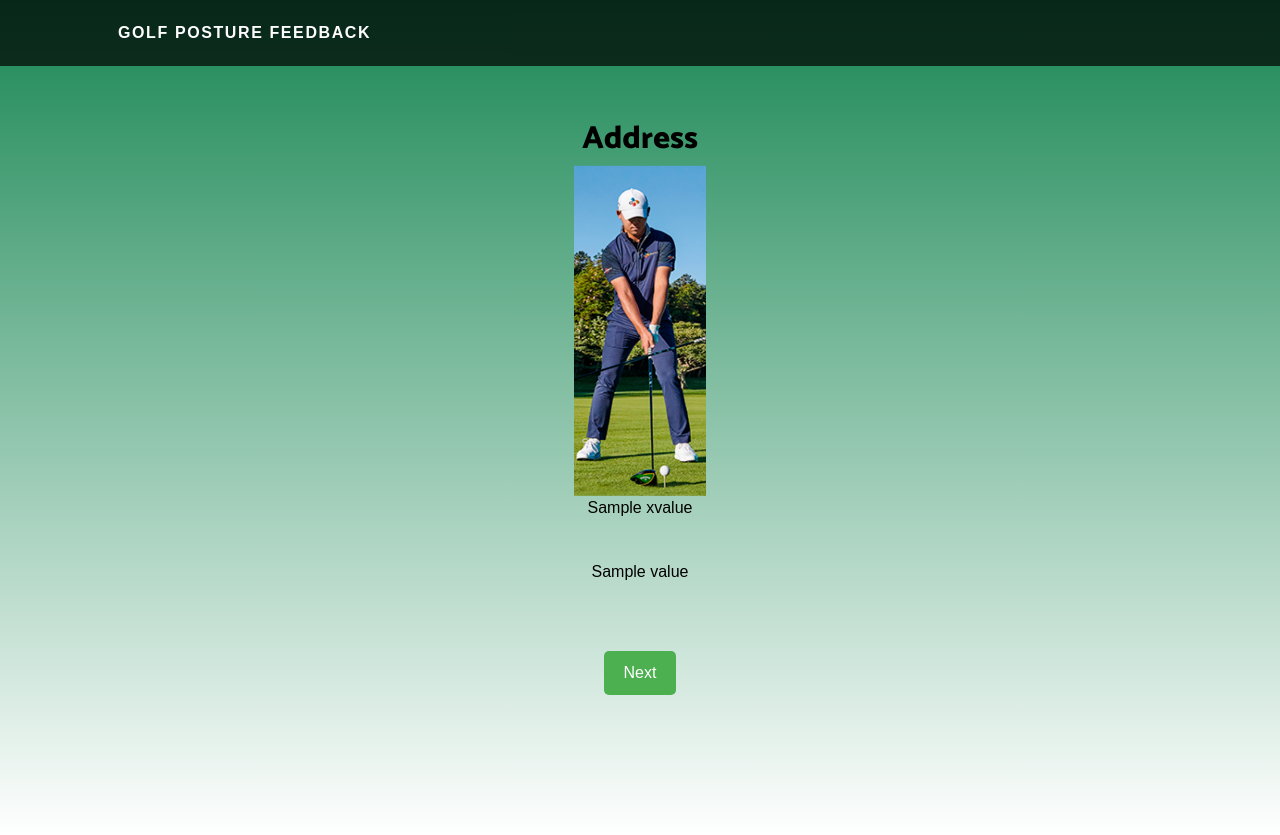
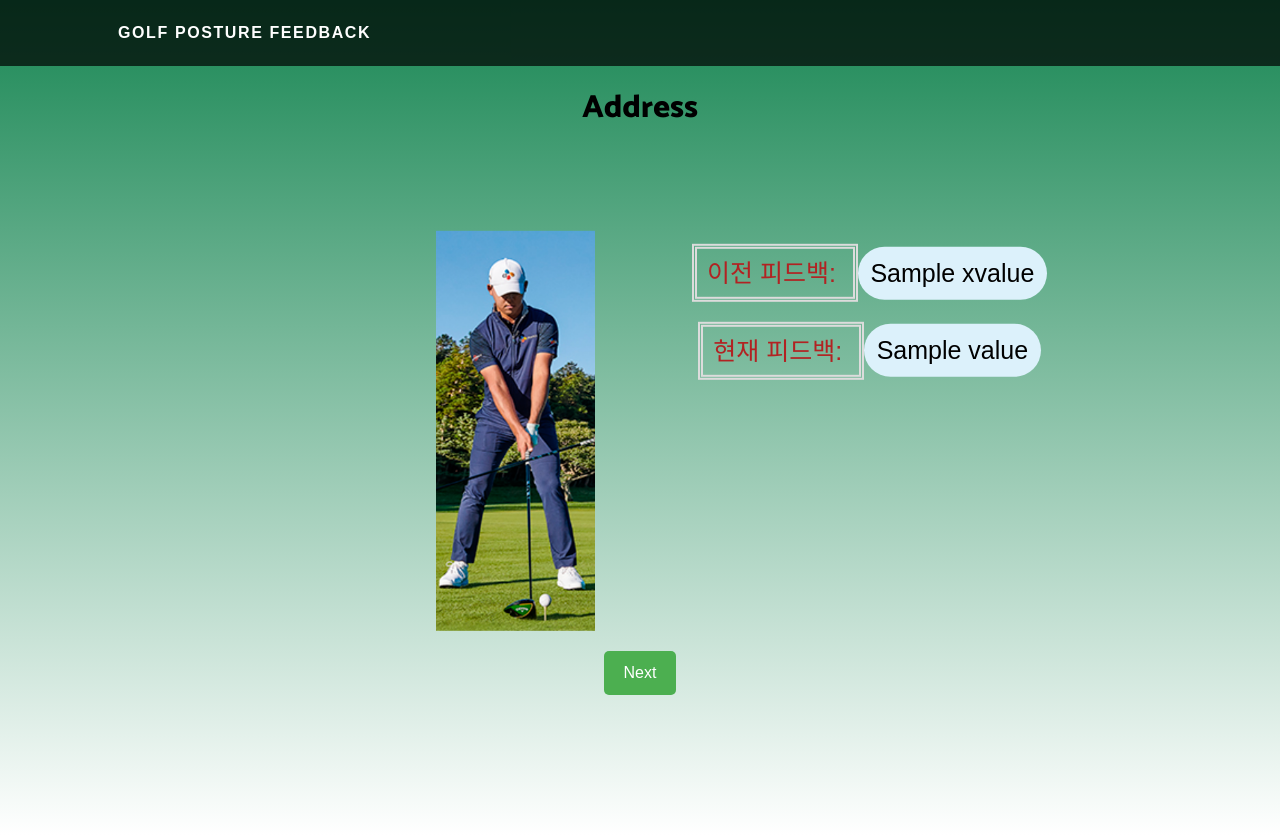
Before and after one commit to masehyun/capstone2, a Flask app: template templates/index3.html in a window 1280 px wide. Run offline with Flask 3, Linux system fonts and the light colour scheme; the template is opened without the code that fills it: most values are stand-ins (such as "Sample title", 1, 10 or a date in 2020); some libraries are stand-ins or nearby versions.

Commit message:
사진옮기고 폰트 좀 바꾸고

```diff
--- a/templates/index3.html
+++ b/templates/index3.html
@@ -55,12 +55,6 @@
         opacity: 1;
       }
 
-      img {
-        max-width: 100%;
-        height: 330px;
-        max-height: 350px;
-      }
-
       .comment-container {
         margin-top: 20px;
         text-align: left;
@@ -108,21 +102,31 @@
     <section>
       <div class="posture active">
         <h2>Address</h2>
+        <br>
+        <br>
+        <br>
+        <br>
         <img
           src="{{ url_for('static', filename='assets/img/address.jpg') }}"
           alt="Address Image"
+          style = "float : left;margin-left:300px;height:400px;"
         />
         <br>
-        <p>{{ xvalues[0] }}</p>
+        <p><span style="border: 5px double #DCDCDC; padding: 0.4em;font-size: 25px;color: firebrick;">이전 피드백:  </span><span style="border-radius: 5em; padding: 0.5em; background: #dcf1fb;font-size:25px">  {{ xvalues[0] }}</span> </p>
         <br>
-        <p>{{ values[0] }}</p>
+        <p><span style="border: 5px double #DCDCDC; padding: 0.4em;font-size: 25px;color: firebrick;">현재 피드백:  </span><span style="border-radius: 5em; padding: 0.5em; background: #dcf1fb;font-size:25px">  {{ values[0] }}</span> </p>
       </div>
 
       <div class="posture">
         <h2>Takeaway</h2>
+        <br>
+        <br>
+        <br>
+        <br>
         <img
           src="{{ url_for('static', filename='assets/img/takeaway.jpg') }}"
           alt="Takeaway Image"
+          style = "float : left;margin-left:300px;height:400px;"
         />
         <br>
         <p>{{ xvalues[1] }}</p>
@@ -134,9 +138,14 @@
 
       <div class="posture">
         <h2>Backswing Top</h2>
+        <br>
+        <br>
+        <br>
+        <br>
         <img
           src="{{ url_for('static', filename='assets/img/backswingtop.jpg') }}"
           alt="Backswing Image"
+          style = "float : left;margin-left:300px;height:400px;"
         />
         <br>
         <p>{{ xvalues[3] }}</p>
@@ -148,9 +157,14 @@
 
       <div class="posture">
         <h2>Impact</h2>
+        <br>
+        <br>
+        <br>
+        <br>
         <img
           src="{{ url_for('static', filename='assets/img/impact.jpg') }}"
           alt="Impact Image"
+          style = "float : left;margin-left:300px;height:400px;"
         />
         <br>
         <p>{{ xvalues[5] }}</p>
@@ -160,9 +174,14 @@
 
       <div class="posture">
         <h2>Finish</h2>
+        <br>
+        <br>
+        <br>
+        <br>
         <img
           src="{{ url_for('static', filename='assets/img/finish.jpg') }}"
           alt="Finish Image"
+          style = "float : left;margin-left:300px;height:400px;"
         />
         <br>
         <p>{{ xvalues[6] }}</p>
```
Also changed, not shown: uploads/화면 캡처 2023-06-03 175211.png (added).
